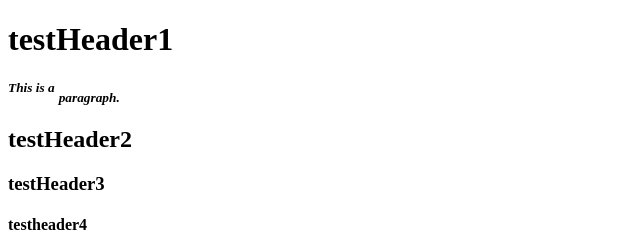
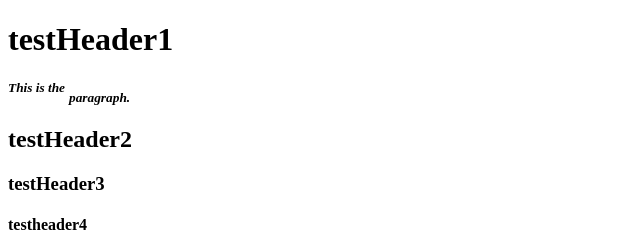
Before and after one commit to PatrickRallings/html-structure, a plain HTML site: page index.html in a window 1280 px wide. Shown: the top 240 px of the page, 0-640 px from the left. Drawn offline with Linux system fonts and the light colour scheme.

Commit message:
Test commit

```diff
--- a/index.html
+++ b/index.html
@@ -9,7 +9,7 @@
   <body>
     <h1>testHeader1</h1>
     <p>
-      <b><i><sup>This is a</sup> <sub>paragraph.</sub></i></b>
+      <b><i><sup>This is the</sup> <sub>paragraph.</sub></i></b>
     </p>
     <h2>testHeader2</h2>
     <h3>testHeader3</h3>
```
